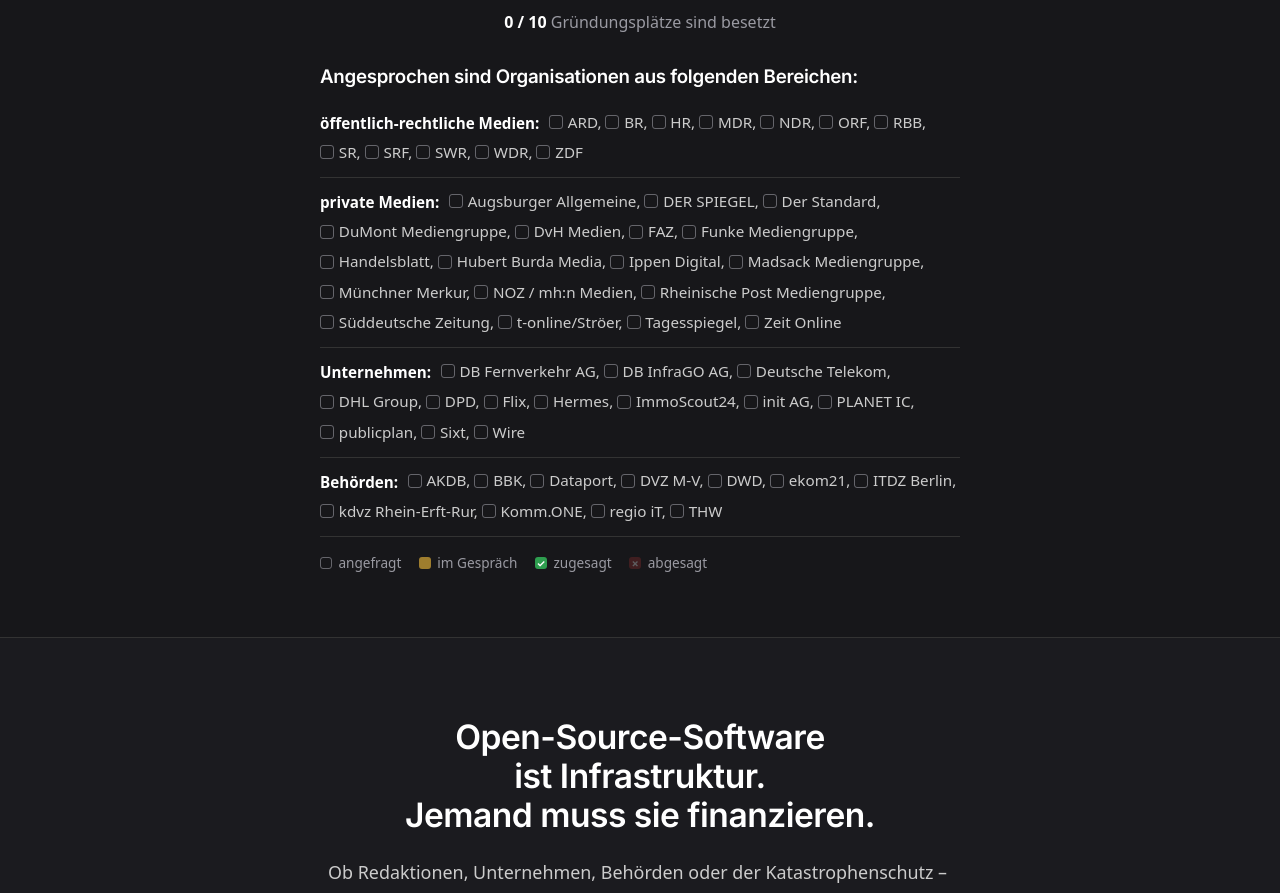
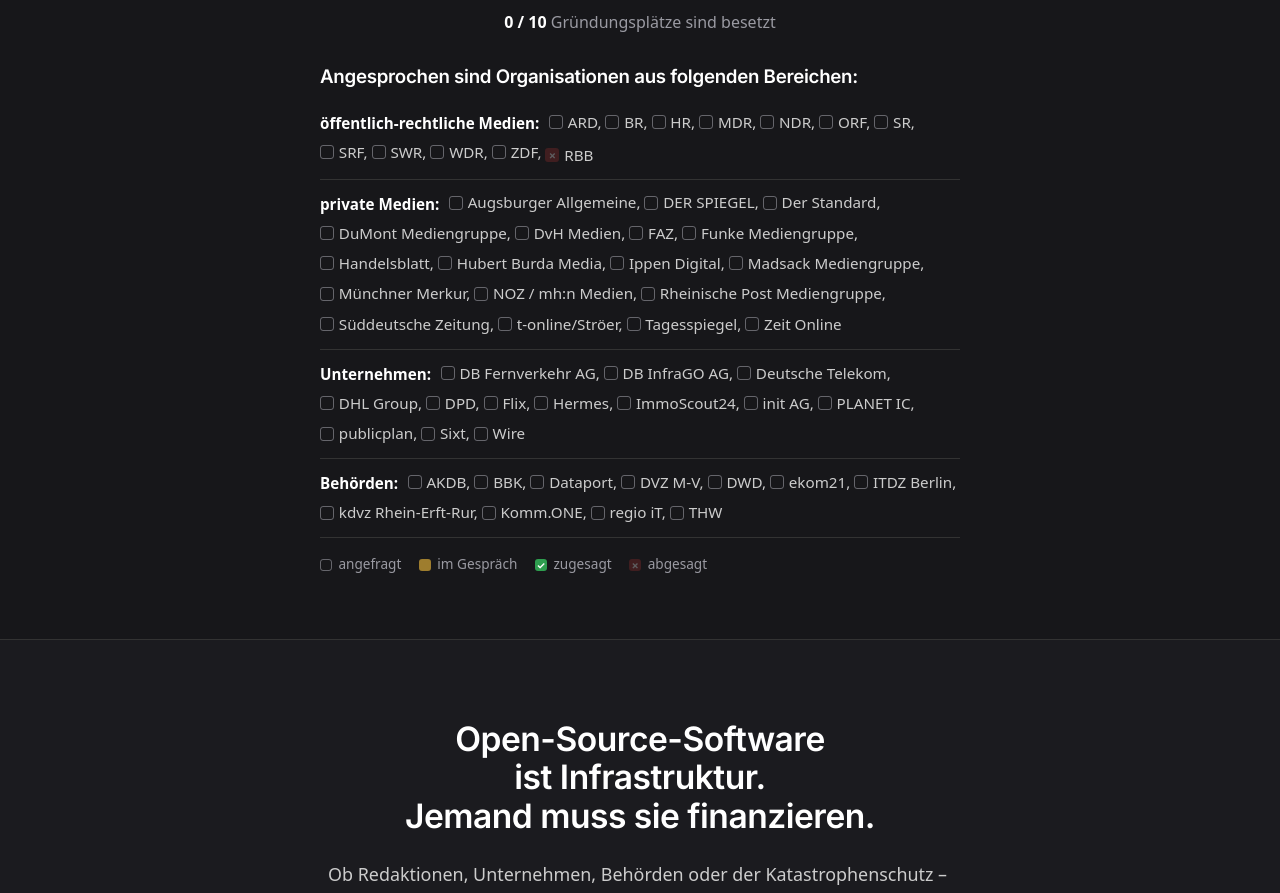
Before and after one commit to versatiles-org/consortium, a SvelteKit app: page /de in a window 1280 px wide. Shown: the part 1376-2269 px from the top of the page. Built offline with nearby package versions, Linux system fonts and the light colour scheme.

Commit message:
feat: add declined status with note for RBB in campaign history

```diff
--- a/src/status.ts
+++ b/src/status.ts
@@ -31,7 +31,13 @@
 				{ name: 'HR', history: [{ status: 'contacted', date: '2026-07-20' }] },
 				{ name: 'MDR', history: [{ status: 'contacted', date: '2026-07-20' }] },
 				{ name: 'NDR', history: [{ status: 'contacted', date: '2026-07-20' }] },
-				{ name: 'RBB', history: [{ status: 'contacted', date: '2026-07-20' }] },
+				{
+					name: 'RBB',
+					history: [
+						{ status: 'contacted', date: '2026-07-20' },
+						{ status: 'declined', date: '2026-08-03', note: 'Aktuell kein Bedarf.' },
+					],
+				},
 				{ name: 'SR', history: [{ status: 'contacted', date: '2026-07-20' }] },
 				{ name: 'SWR', history: [{ status: 'contacted', date: '2026-07-20' }] },
 				{ name: 'WDR', history: [{ status: 'contacted', date: '2026-07-20' }] },
```
